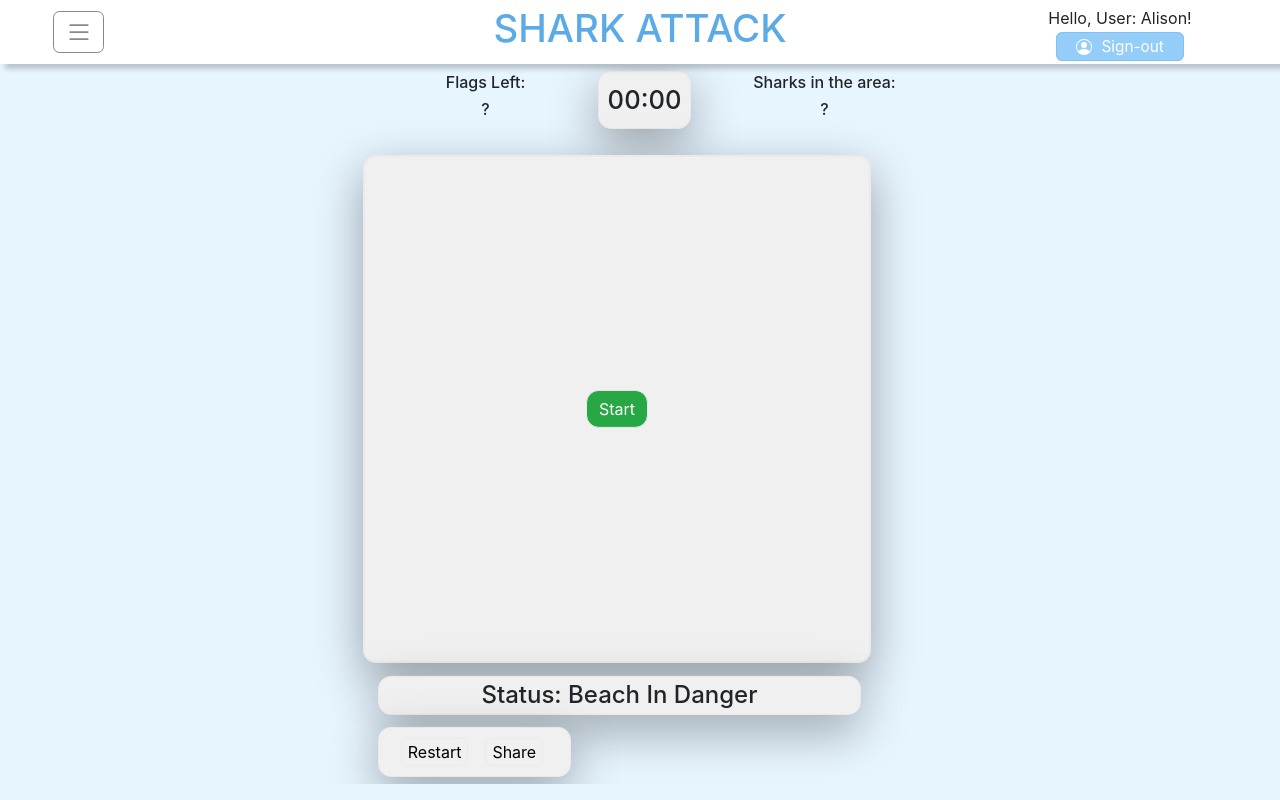
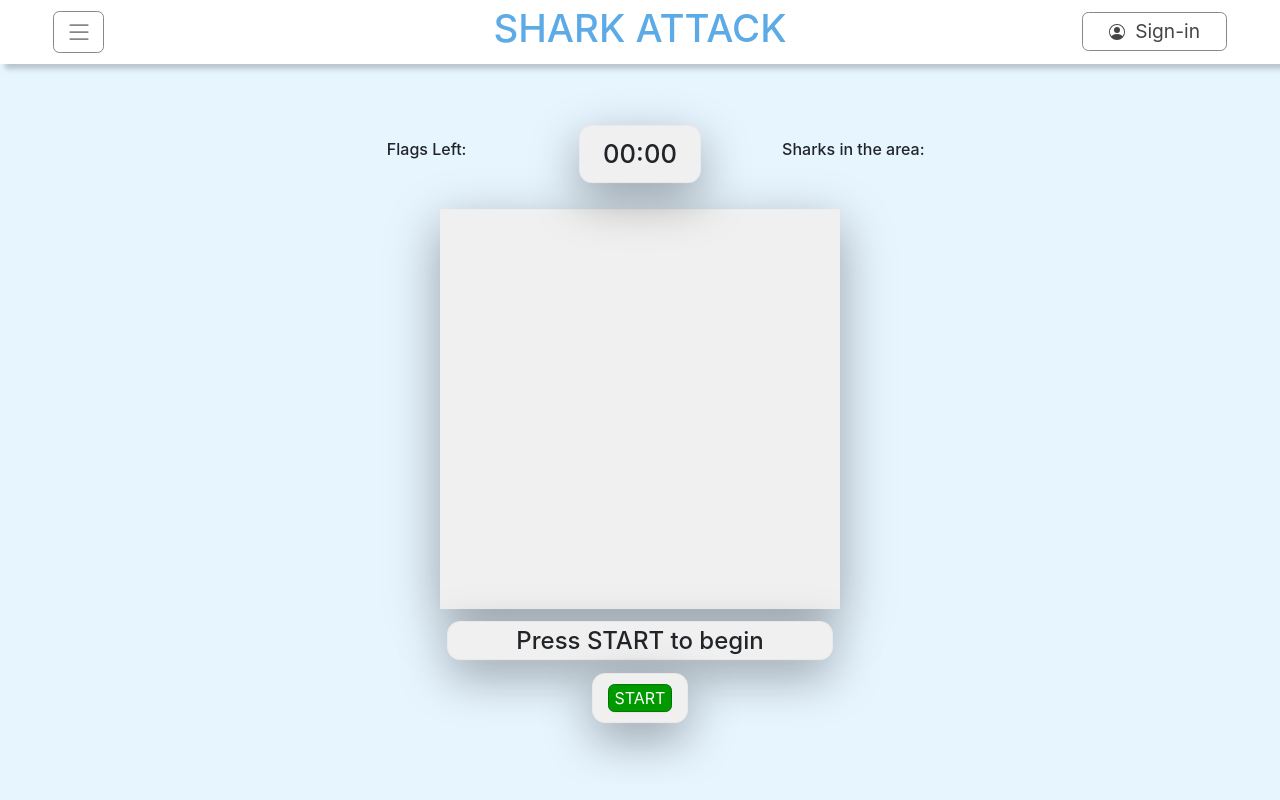
Before and after one commit to tallandsman/CITS3403-Project, a Flask app: page / in a window 1280 px wide. Run offline with Flask 2, Linux system fonts and the light colour scheme.

Commit message:
Elements Centered for Laptop

```diff
--- a/app/models.py
+++ b/app/models.py
@@ -37,8 +37,8 @@
 # table to store sharks location for each daily puzzle
 class Puzzle(db.Model):
     id = db.Column(db.Integer, primary_key=True)
-    date = db.Column(db.String(120), nullable=False)
-    sharks_locations = db.Column(db.String, nullable=False)
+    date = db.Column(db.String(120))
+    sharks_locations = db.Column(db.String(120), nullable=False)
     # to be completed & UPDATED #
 
     def __repr__(self):
--- a/app/static/scripts/game.js
+++ b/app/static/scripts/game.js
@@ -284,7 +284,7 @@
  */
 function gameWin() {
 
-	document.getElementById("statusLine").innerHTML = "Status: BEACH IS SAFE";
+	document.getElementById("statusLine").innerHTML = "The beach is safe!";
 
     // Stop Timer
 	let time = stopTimer();
@@ -347,10 +347,14 @@
 function makeHTMLTable() {
 
 	document.getElementById("gameBoard").innerHTML = "";
+	let div = document.createElement("div");
+	div.classList.add("vertical-center");
+	div.classList.add("horizontal-center")
+	div.id = "boardDiv";
 	let table = document.createElement("table");
 	table.id = "boardTable";
-	table.classList.add("vertical-center");
-    document.getElementById("gameBoard").appendChild(table);
+	div.appendChild(table);
+    document.getElementById("gameBoard").appendChild(div);
 
     // Creating ROW amount of 'tr' elements
     for (let row=0; row<ROW; row++) {
@@ -474,6 +478,7 @@
  */
 function gameStart() {
 
+	if (!window.inProgress) {
 		window.board = makeBoard();
 		getPuzzle();
 		makeHTMLTable();
@@ -510,10 +515,18 @@
 		const noRightClick = document.getElementById("gameBoard");
 		noRightClick.addEventListener("contextmenu", e => e.preventDefault());
 
+		document.getElementById("statusLine").innerHTML = "The beach is in danger!";
+
+		document.getElementById("startButton").classList.remove("no-game");
+		document.getElementById("startButton").classList.add("game");
+
+		window.inProgress = true;
+
 		// Starts the game timer and the HTML elements are set to update
 		// at a 1 second interval.
 		startTimer();
 		window.myInterval = setInterval(updateTimer, 1000);
+	}
 }
 
 /**
@@ -537,21 +550,25 @@
  */
 function init() {
 
+	window.inProgress = false;
 	document.getElementById("gameBoard").innerHTML = "";
-	let startDiv = document.createElement("div");
-	let startButton = document.createElement("button");
-	let textNode = document.createTextNode("Start");
+	// let panel = document.getElementById("buttonPanel")
+	// let startDiv = document.createElement("div");
+	// let startButton = document.createElement("button");
+	// let textNode = document.createTextNode("START");
 
-	startDiv.classList.add("vertical-center");
+	// startDiv.id = "startDiv";
 
-	startButton.classList.add("softBorder");
-	startButton.classList.add("btn");
-	startButton.classList.add("btn-success");
-	startButton.id = "startButton";
+	// startButton.classList.add("softBorder");
+	// startButton.classList.add("btn");
+	// startButton.classList.add("btn-success");
+	// startButton.classList.add("vertical-center");
+	// startButton.classList.add("horizontal-center");
+	// startButton.id = "startButton";
 
-	startButton.appendChild(textNode);
-	startDiv.appendChild(startButton);
-	document.getElementById("gameBoard").appendChild(startDiv);
+	// startButton.appendChild(textNode);
+	// startDiv.appendChild(startButton);
+	// document.getElementById("gameBoard").appendChild(startDiv);
 
 	// Event listeners for clicking the start or restart buttons.
 	$("#startButton").on("click", gameStart);
--- a/app/static/styles/home.css
+++ b/app/static/styles/home.css
@@ -20,8 +20,21 @@
     top: 50%;
     transform: translateY(-50%);
 }
+
+#gameBoard *.vertical-center {
+    margin-top: 0;
+	margin-bottom: 0;
+    position: relative;
+    top: 50%;
+    transform: translateY(-50%);
+}
 /* In order to center an element horizontally, apply the classes
 ".d-flex" and "justify-content-center" to the parent container */
+
+.horizontal-center {
+	margin: auto;
+	width: auto;
+}
 
 /* Causes the element to maintain repsonsive square styling */
 .square:after {
@@ -62,7 +75,8 @@
 /* The general styling to create a "panel" when applied to an element. */
 .panel {
     background-color: #f1f0f0;
-    margin: 1vw;
+    margin-top: 1vw;
+	margin-bottom: 1vw;
     box-shadow: 0 1rem 3rem rgba(0,0,0,.35);
 }
 
@@ -84,6 +98,28 @@
     border: 0.1vw solid #ebeaea;
     border-radius: 0.5vw;
     margin: 10px;
+}
+
+.no-game {
+	background-color: #009900;
+	color: #ffffff;
+	border: 0.1vw solid #007200;
+}
+
+.no-game:hover {
+	background-color: #00bb00;
+}
+
+.no-game:focus {
+	border: 0.1vw solid #007200;
+}
+
+.game {
+	background-color: #a5a5a5;
+}
+
+.game:focus {
+	border: 0.1vw solid #707070;
 }
 
 /* -------------------------------------------------------------------------------------- */
@@ -133,9 +169,24 @@
 
 /* Changing the size of the game board table to take up a
 specified amount of its panel that it is within. */
+#boardDiv {
+    width: 45vh;
+    height: 45vh;
+}
+
 #boardTable {
-    width: 85%;
-    height: 85%;
+	height: 100%;
+	width: 100%;
+}
+
+#gameBoard {
+	width: 50vh;
+	height: 50vh
+}
+
+#startDiv {
+	width: 100%;
+	height: 100%;
 }
 
 /* Styles each paragraph element within a game board cell
--- a/app/templates/home.html
+++ b/app/templates/home.html
@@ -7,18 +7,18 @@
 
         <!-- Linking any relevant libraries/CDN used. -->
 
-        <style>
-            button {
+        <!-- <style>
+            div {
                 border: 1px solid green;
             }
-        </style>
+        </style> -->
 
         <!-- Bootstrap CDN -->
         <link rel="stylesheet" href="https://cdn.jsdelivr.net/npm/bootstrap@4.3.1/dist/css/bootstrap.min.css"
         integrity="sha384-ggOyR0iXCbMQv3Xipma34MD+dH/1fQ784/j6cY/iJTQUOhcWr7x9JvoRxT2MZw1T" crossorigin="anonymous">
-        <script src="https://code.jquery.com/jquery-3.3.1.slim.min.js"
-        integrity="sha384-q8i/X+965DzO0rT7abK41JStQIAqVgRVzpbzo5smXKp4YfRvH+8abtTE1Pi6jizo"
-        crossorigin="anonymous"></script>
+        <script src="https://code.jquery.com/jquery-3.6.0.js"
+		integrity="sha256-H+K7U5CnXl1h5ywQfKtSj8PCmoN9aaq30gDh27Xc0jk="
+		crossorigin="anonymous"></script>
         <script src="https://cdn.jsdelivr.net/npm/popper.js@1.14.7/dist/umd/popper.min.js"
         integrity="sha384-UO2eT0CpHqdSJQ6hJty5KVphtPhzWj9WO1clHTMGa3JDZwrnQq4sF86dIHNDz0W1"
         crossorigin="anonymous"></script>
@@ -80,25 +80,13 @@
             <!-- h1 tag for game name -->
             <h1 class="col-6"><a class="title" href="home.html">SHARK ATTACK</a></h1>
             <!-- Sign-in button -->
-            <div class="sign_in_box col-3" style="display: none;">
+            <div class="sign_in_box col-3">
                 <a href="signIn.html">
                     <svg class="nav_icon" xmlns="http://www.w3.org/2000/svg" width="16" height="16" fill="currentColor" class="bi bi-person-circle" viewBox="0 0 16 16">
                         <path d="M11 6a3 3 0 1 1-6 0 3 3 0 0 1 6 0z"/>
                         <path fill-rule="evenodd" d="M0 8a8 8 0 1 1 16 0A8 8 0 0 1 0 8zm8-7a7 7 0 0 0-5.468 11.37C3.242 11.226 4.805 10 8 10s4.757 1.225 5.468 2.37A7 7 0 0 0 8 1z"/>
                     </svg>
                     Sign-in
-                </a>
-            </div>
-            <!-- Sign-out button: when user is singed in -->
-            <div class="sign_out_box col-3">
-                <p>Hello, User: Alison!</p>
-                <!-- address needed for signing out -->
-                <a href="#">
-                    <svg class="nav_icon" xmlns="http://www.w3.org/2000/svg" width="16" height="16" fill="currentColor" class="bi bi-person-circle" viewBox="0 0 16 16">
-                        <path d="M11 6a3 3 0 1 1-6 0 3 3 0 0 1 6 0z"/>
-                        <path fill-rule="evenodd" d="M0 8a8 8 0 1 1 16 0A8 8 0 0 1 0 8zm8-7a7 7 0 0 0-5.468 11.37C3.242 11.226 4.805 10 8 10s4.757 1.225 5.468 2.37A7 7 0 0 0 8 1z"/>
-                    </svg>
-                    Sign-out
                 </a>
             </div>
         </nav>
@@ -147,7 +135,7 @@
             <div class="row">
 
                 <!-- Content Div -->
-                <div class="col-6 offset-3" id="contentDiv">
+                <div class="no-padding col-6 offset-3" id="contentDiv">
 
                     <!-- Game Wrapper Container -->
                     <!-- Used to wrap up all the elements of the game into a container
@@ -157,13 +145,13 @@
                     <div class="vertical-center col-12 top-padding" id="gameWrapper">
 
                         <!-- Game info banner -->
-                        <div class="col-10 offset-1" id="gameInfoBanner">
+                        <div id="gameInfoBanner">
                             <div class="row">
                                 <!-- Flag Information -->
                                 <div class="d-flex justify-content-center col-4">
                                     <div class="vertical-center">
                                         <h6 class="halign-text">Flags Left:</h6>
-                                        <h6 class="halign-text" id="flagsLeft">?</h6>
+                                        <h6 class="halign-text" id="flagsLeft"></h6>
                                     </div>
                                 </div>
 
@@ -178,25 +166,25 @@
                                 <div class="d-flex justify-content-center col-4">
                                     <div class="vertical-center">
                                         <h6 class="halign-text">Sharks in the area:</h6>
-                                        <h6 class="halign-text" id="sharkNum">?</h6>
+                                        <h6 class="halign-text" id="sharkNum"></h6>
                                     </div>
                                 </div>
                             </div>
                         </div>
 
                         <!-- Game Board -->
-                        <div class="square no-padding d-flex justify-content-center panel hardBorder col-10 offset-1" id="gameBoard">
-                            <!-- Board Grid Table 10x10 -->
-                            <!-- <table class="vertical-center" id="boardTable">
-                            </table> -->
-                        </div>
+							<div class="panel horizontal-center" id="gameBoard">
+								<!-- Board Grid Table 10x10 -->
+								<!-- <table class="vertical-center" id="boardTable">
+								</table> -->
+							</div>
 
                         <!-- Status Panel -->
                         <div class="col-12">
-                            <div class="softBorder panel col-10 offset-1" id="buttonPanel">
+                            <div class="softBorder panel col-8 offset-2" id="buttonPanel">
                                 <div class="row">
                                     <div class="col-10 offset-1">
-                                            <h4 class="valign-text halign-text" id="statusLine">Status: Beach In Danger</h4>
+                                            <h4 class="valign-text halign-text" id="statusLine">Press <span id="statusSpan">START</span> to begin</h4>
                                     </div>
                                 </div>
                             </div>
@@ -204,13 +192,10 @@
 
                         <!-- Board Buttons Panel -->
                         <div class="col-12">
-                            <div class="softBorder panel col-4 offset-4" id="buttonPanel">
+                            <div class="softBorder panel col-2 offset-5" id="buttonPanel">
                                 <div class="row">
-                                    <div class="d-flex justify-content-center col-3 offset-2">
-                                        <button class="buttonBorder softBorder" id="restartButton">Restart</button>
-                                    </div>
-                                    <div class="d-flex justify-content-center col-3 offset-2">
-                                        <button class="buttonBorder">Share</button>
+                                    <div class="horizontal-center">
+                                        <button class="no-game buttonBorder" id="startButton">START</button>
                                     </div>
                                 </div>
                             </div>
```
Also changed, not shown: migrations/versions/1b670d404a21_.py (added, +32 -0 lines), migrations/versions/d3637d4fbedd_.py (added, +32 -0 lines). Lines whose indentation alone changed are shown as unchanged.
